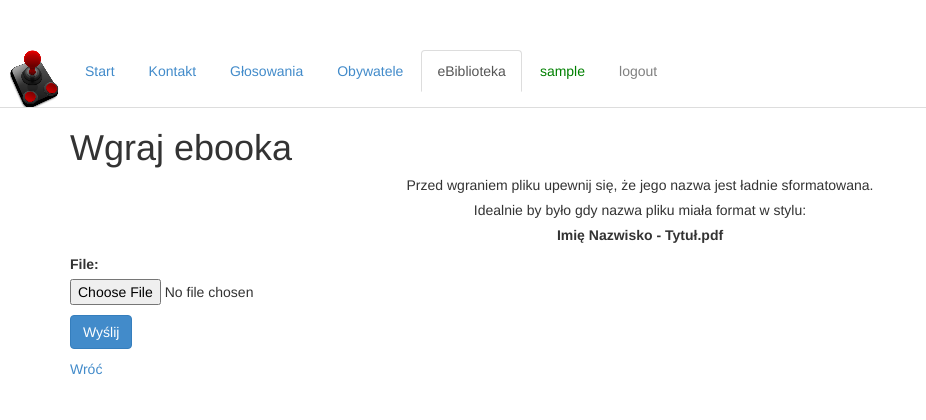
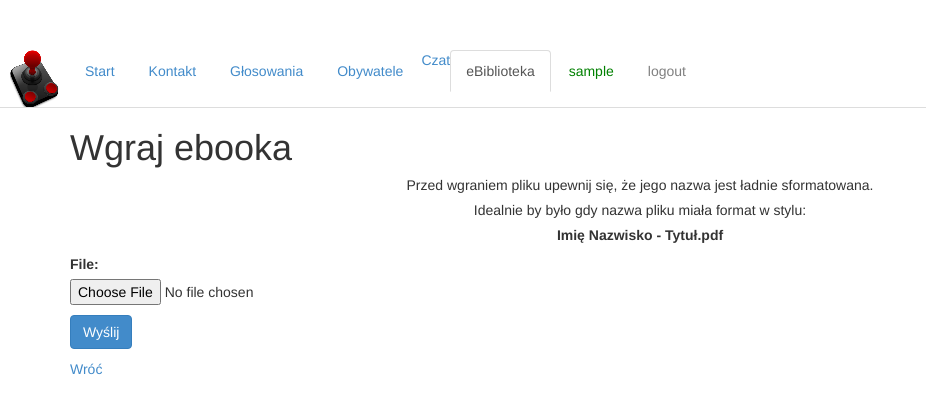
Before and after one commit to soma115/wikikracja, a Django app: page /elibrary/new/ in a window 1280 px wide. Shown: the top 420 px of the page, without its empty margins (0-926 px from the left). Run offline with Django 3.2, Linux system fonts and the light colour scheme; the visitor is signed in with stand-in values (Sample User, id 1); parts of the project's set-up code (start-up, migrations or seed data) failed here and were passed over; some libraries are stand-ins or nearby versions.

Commit message:
czat 0.1

```diff
--- a/home/templates/home/base.html
+++ b/home/templates/home/base.html
@@ -23,6 +23,8 @@
 		{% if user.is_authenticated %}
 			<li role="presentation" {% if request.resolver_match.url_name == 'glosowania' %} class="active" {% endif %}><a href="{% url 'glosowania' %}">Głosowania</a></li>
 			<li role="presentation" {% if request.resolver_match.url_name == 'obywatele' %} class="active" {% endif %}><a href="{% url 'obywatele' %}">Obywatele</a></li>
+			{% comment %} <li role="presentation" {% if request.resolver_match.url_name == 'room' %} class="active" {% endif %}><a href="{% url 'room/a' %}">Czat</a></li> {% endcomment %}
+            <a href="{% url 'index' %}">Czat</a>
 			<li role="presentation" {% if request.resolver_match.namespace == 'elibrary' %} class="active" {% endif %}><a href="{% url 'elibrary:index' %}">eBiblioteka</a></li>
 			<li role="presentation" {% if request.resolver_match.url_name == 'obywatele_szczegoly' %} class="active" {% endif %}><a style="color:green" href="/obywatele/{{ user.id }}">{{ user.username }}</a></li>
 			<li><a style="color:gray" href="/logout">logout</a></li>
--- a/zzz/urls.py
+++ b/zzz/urls.py
@@ -19,7 +19,7 @@ urlpatterns = [
   url(r'^obywatele/', include('obywatele.urls'), name='obywatele'),
   url(r'^elibrary/', include('elibrary.urls', namespace='elibrary')),
 
-  url(r'^chat/', include('chat.urls')),
+  url(r'^chat/', include('chat.urls'), name='chaty'),
 
   # url(r'^offer/new/$', onv.offer_new, name='offer_new'),
   # url(r'^offer/(?P<pk>[0-9]+)/$', onv.offer_detail, name='offer_detail'),
```
